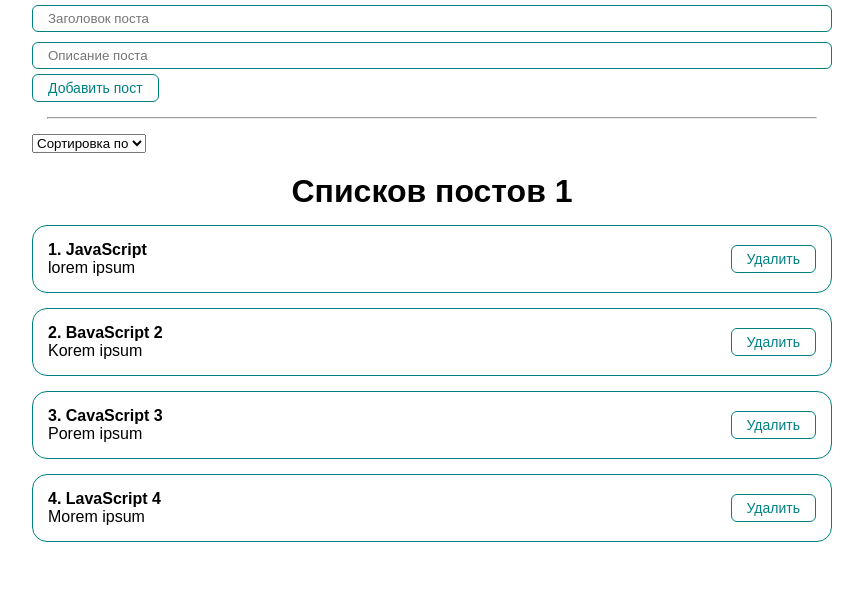
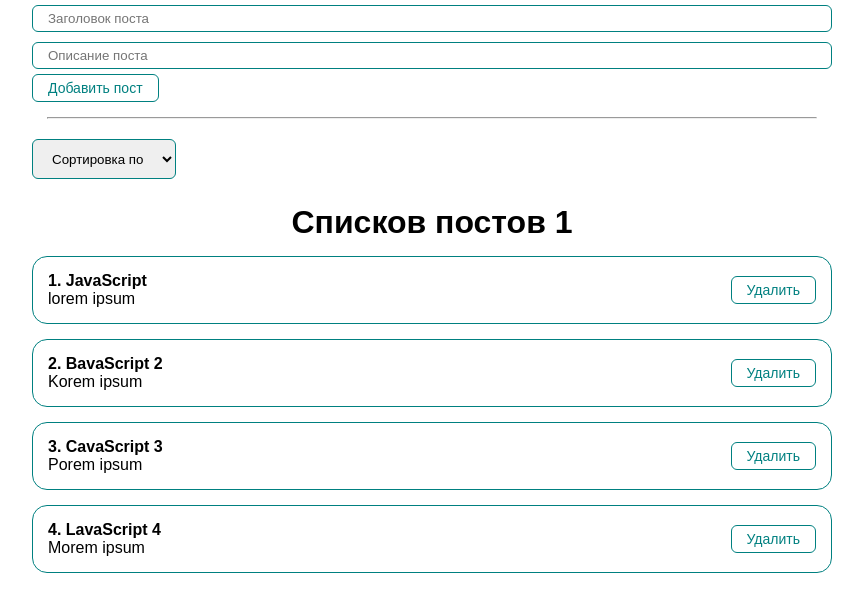
Before and after one commit to thesmol/react_ulbitv_course, a React (Vite) app: page / in a window 1280 px wide. Shown: the top 612 px of the page, without its empty margins (208-1071 px from the left). Built offline with nearby package versions, Linux system fonts and the light colour scheme.

Commit message:
style mySelect

```diff
--- a/src/components/UI/select/MySelect.jsx
+++ b/src/components/UI/select/MySelect.jsx
@@ -1,8 +1,10 @@
 import PropTypes from 'prop-types';
+import classes from './MySelect.module.css';
 
 function MySelect({ options, defaultValue, value, onChange }) {
     return (
         <select
+            className={classes.mySelect}
             value={value}
             onChange={event => onChange(event.target.value)}
         >
--- /dev/null
+++ b/src/components/UI/select/MySelect.module.css
@@ -0,0 +1,7 @@
+.mySelect {
+    padding: 0px 15px;
+    margin: 5px 0px;
+    border: 1px solid teal;
+    border-radius: 6px;
+    height: 40px;
+}
```
